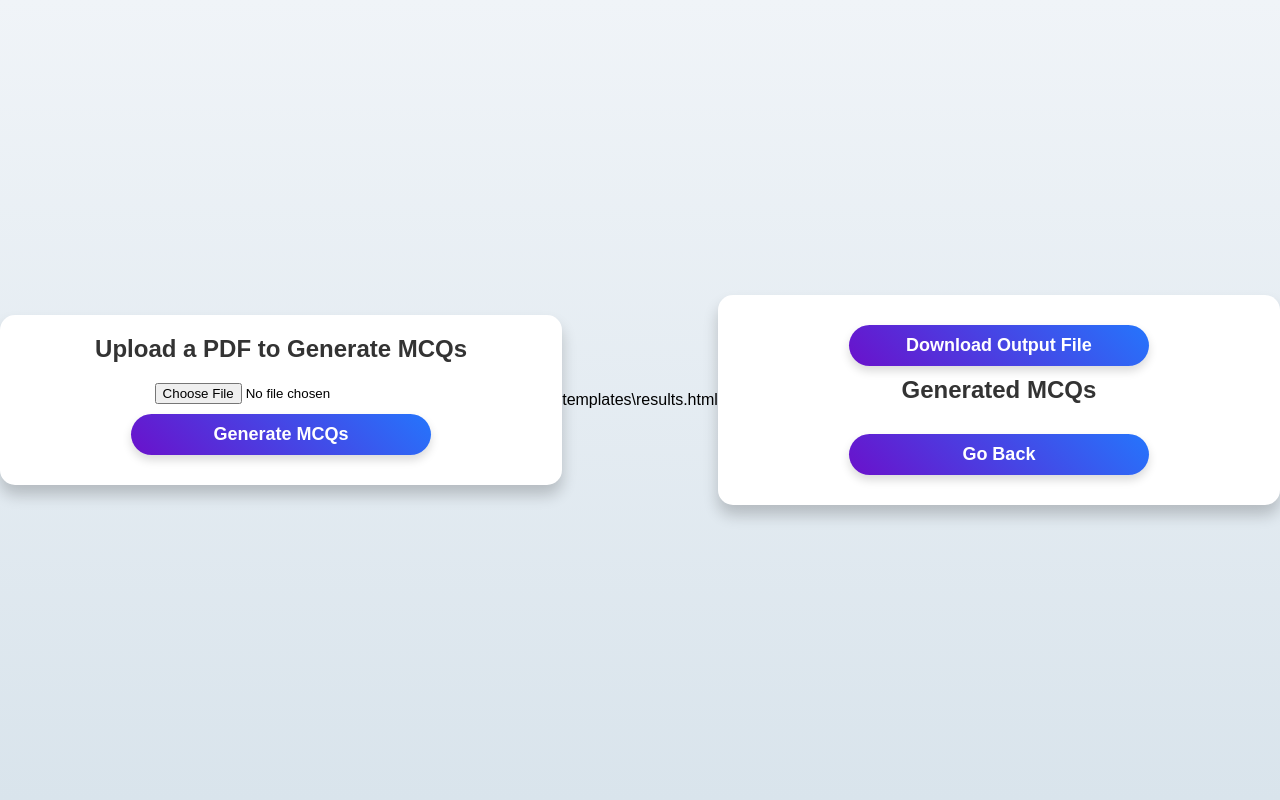
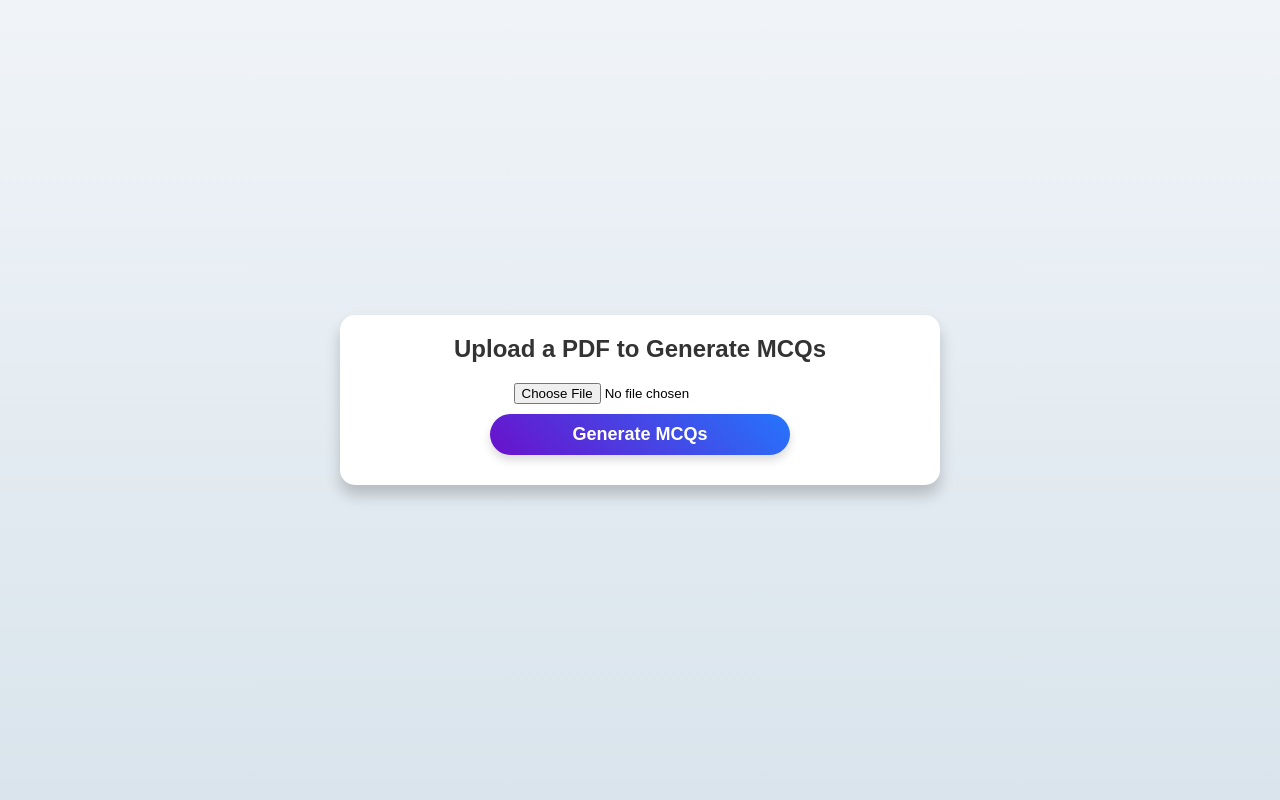
Before and after one commit to Linux-Chela/pdf2mcq, a Flask app: page / in a window 1280 px wide. Run offline with Flask 3, Linux system fonts and the light colour scheme.

Commit message:
update req.txt

```diff
--- a/templates/index.html
+++ b/templates/index.html
@@ -16,28 +16,3 @@
     </div>
 </body>
 </html>
-
-templates\results.html
-
-<!DOCTYPE html>
-<html lang="en">
-<head>
-    <meta charset="UTF-8">
-    <meta name="viewport" content="width=device-width, initial-scale=1.0">
-    <title>Generated MCQs</title>
-    <link rel="stylesheet" href="/static/styles.css">
-</head>
-<body>
-    <div class="container">
-        <!-- Download button -->
-        <a href="/download/output.txt" class="btn download-btn">Download Output File</a>
-        <h1>Generated MCQs</h1>
-        {% for response in responses %}
-            <pre>{{ response }}</pre>
-            <hr>
-        {% endfor %}
-        <!-- Styled Go Back button -->
-        <a href="/" class="btn go-back-btn">Go Back</a>
-    </div>
-</body>
-</html>
```
